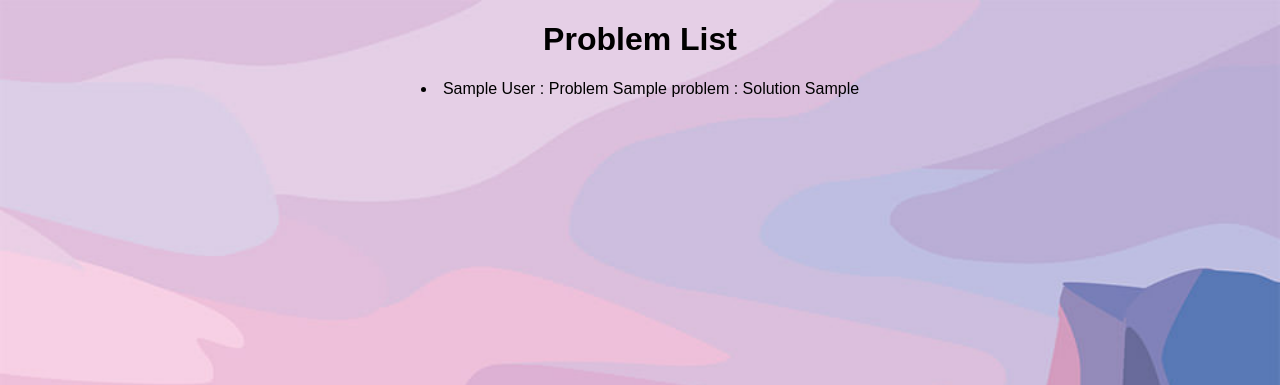
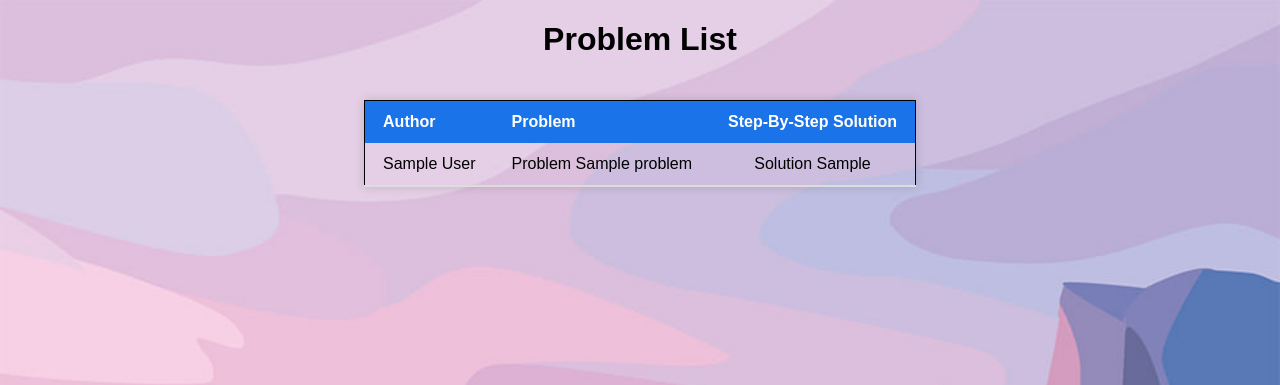
Before and after one commit to miles-phillips0/Amdocs-Hackathon-2022, a Flask app: page /problemList in a window 1280 px wide. Shown: the top 385 px of the page. Run offline with Flask 2, Linux system fonts and the light colour scheme; a user stored in the database is signed in; tables that the repository leaves empty hold one stand-in row (values such as "Sample post").

Commit message:
Add table to problemList.html

```diff
--- a/templates/problemList.html
+++ b/templates/problemList.html
@@ -7,13 +7,28 @@
         <h1>
             Problem List
         </h1>
-        <o1>
-            {%for i in range(0,len_problems)%}
+        <table class="table">
+            <thead>
+                <tr>
+                    <th>Author</th>
+                    <th>Problem</th>
+                    <th>Step-By-Step Solution</th>
+                </tr>
+            </thead>
+            <tbody>
+                {%for i in range(0,len_problems)%}
+            <tr>
+                <td>{{problems[i].author}}</td> <td>Problem {{problems[i].title}}</td> <td>Solution {{problems[i].solution}}</td>
+            </tr>
+                {%endfor%}
+            </tbody>
+        </table>
+            <!-- {%for i in range(0,len_problems)%}
             <li>
                 {{problems[i].author}} : Problem {{problems[i].title}} : Solution {{problems[i].solution}}
             </li>
             {%endfor%}
-        </o1>
+        </o1> -->
     </body>
     <div id="footer">
         <form method="POST" action="/problemList">
```
